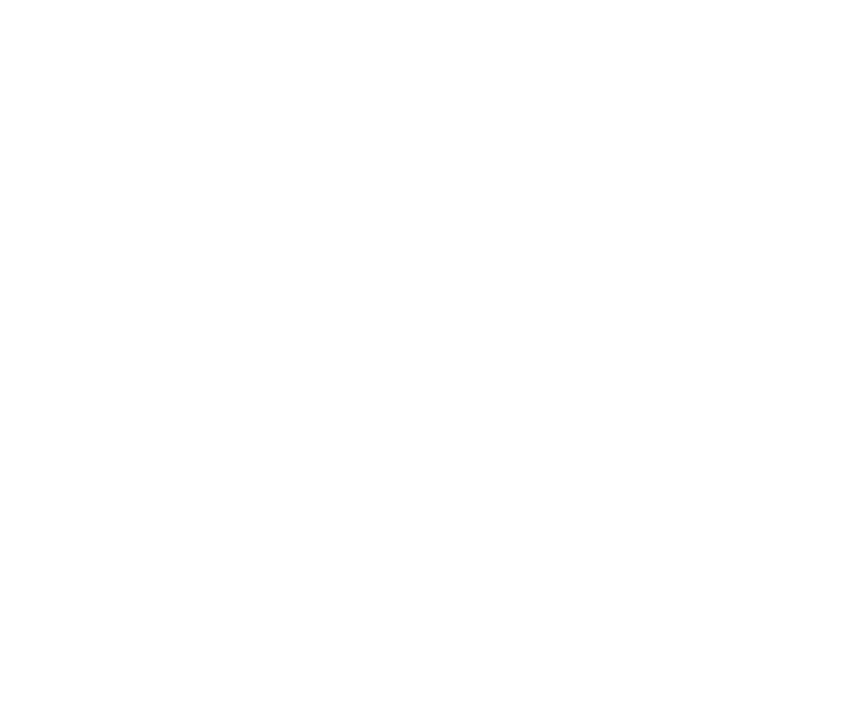
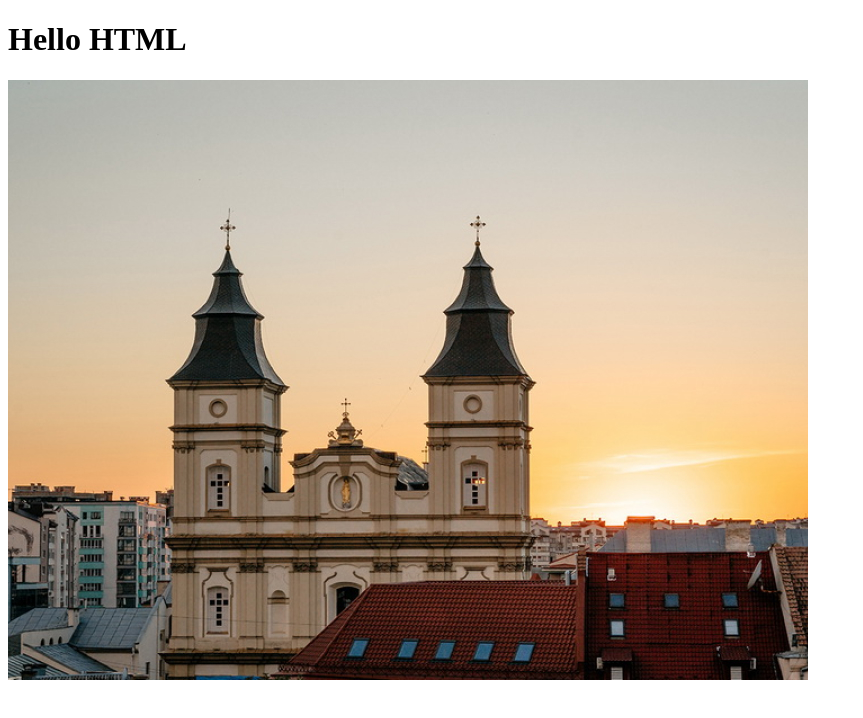
Before and after one commit to EKhobotin/web-project, a plain HTML site: page index.html in a window 1280 px wide. Shown: the whole page, without its empty margins (0-863 px from the left). Drawn offline with Linux system fonts and the light colour scheme.

Commit message:
Add html

```diff
--- a/index.html
+++ b/index.html
@@ -5,9 +5,11 @@
         <meta http-equiv="X-UA-Compatible" content="IE=edge">
         <meta name="viewport" content="width=device-width, initial-scale=1.0">
         <title>Document</title>
-    <link rel="shortcut icon" href="https://placekitten.com/96/139" type="image/x-icon">
+        <link rel="shortcut icon" href="img/1.jpg" type="image/x-icon">
     </head>
 <body>
-    <script src="https://unpkg.com/html-data-include@3.3.3/html-data-include.js"></script>
+   <h1>Hello HTML</h1>
+   <img src="img/1.jpg" alt="ratusha">
+    <!--<script src="https://unpkg.com/html-data-include@3.3.3/html-data-include.js"></script>-->
 </body>
 </html>
```
Also changed, not shown: img/1.jpg (added). Lines whose indentation alone changed are shown as unchanged.
